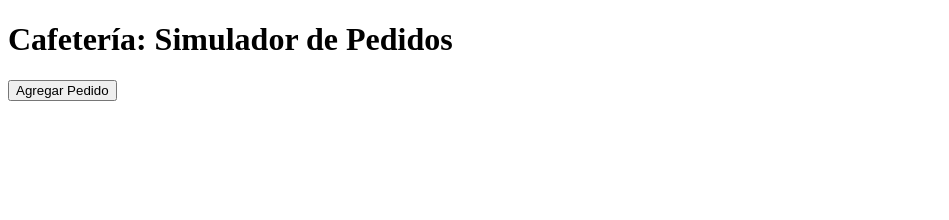
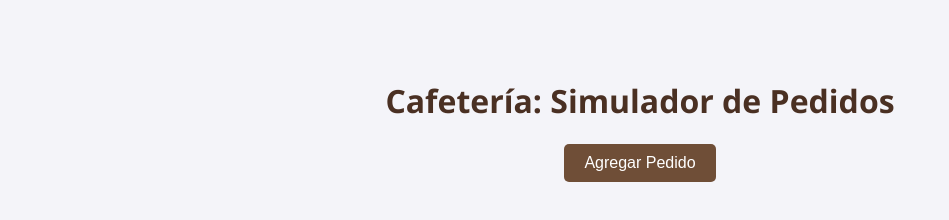
Before and after one commit to jona943/js-modulo-5, a plain HTML site: page c1/entregable/index.html in a window 1280 px wide. Shown: the whole page, without its empty margins (0-949 px from the left). Drawn offline with Linux system fonts and the light colour scheme.

Commit message:
Estilo basico css

```diff
--- a/c1/entregable/index.html
+++ b/c1/entregable/index.html
@@ -4,6 +4,7 @@
     <meta charset="UTF-8">
     <meta name="viewport" content="width=device-width, initial-scale=1.0">
     <title>Simulador de Pedidos</title>
+    <link rel="stylesheet" href="style.css">
 </head>
 <body>
     <h1>Cafetería: Simulador de Pedidos</h1>
--- /dev/null
+++ b/c1/entregable/style.css
@@ -0,0 +1,43 @@
+body {
+    font-family: 'Segoe UI', Tahoma, Geneva, Verdana, sans-serif;
+    background-color: #f4f4f9;
+    color: #333;
+    display: flex;
+    flex-direction: column;
+    align-items: center;
+    padding: 50px;
+}
+
+h1 {
+    color: #4a3023;
+}
+
+button {
+    background-color: #6f4e37;
+    color: white;
+    border: none;
+    padding: 10px 20px;
+    border-radius: 5px;
+    cursor: pointer;
+    font-size: 16px;
+    transition: background-color 0.3s;
+}
+
+button:hover {
+    background-color: #5a3e2b;
+}
+
+ul {
+    list-style: none;
+    padding: 0;
+    margin-top: 20px;
+    width: 300px;
+}
+
+li {
+    background: white;
+    margin: 5px 0;
+    padding: 10px;
+    border-radius: 4px;
+    box-shadow: 0 2px 4px rgba(0,0,0,0.1);
+}
```
